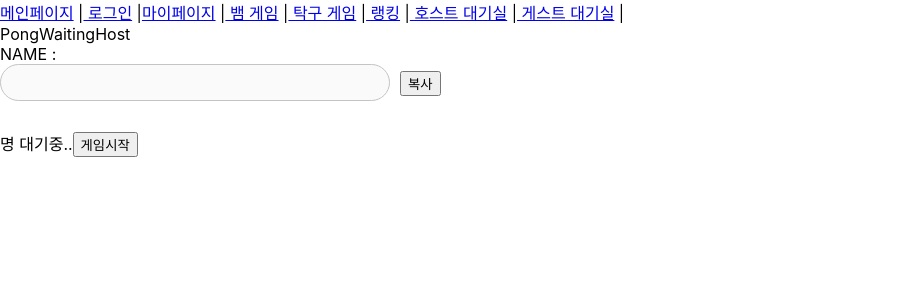
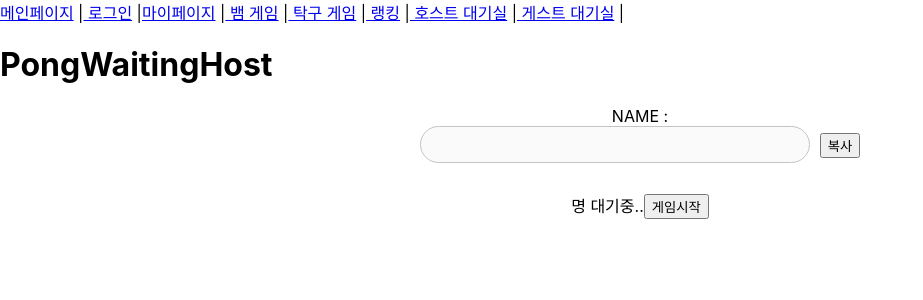
Before and after one commit to juyeon0815/GGAME, a React (Create React App) app in the folder frontend/: page /pongwaiting/host in a window 1280 px wide. Shown: the top 300 px of the page, without its empty margins (0-923 px from the left). Built offline with nearby package versions, Linux system fonts and the light colour scheme; no server answers.

Commit message:
Docs: 대기실 글씨 가운데 정렬

```diff
--- a/frontend/src/Games/Pong/PongWaitingHost.js
+++ b/frontend/src/Games/Pong/PongWaitingHost.js
@@ -37,12 +37,17 @@ const PongWaitingHost = (props) =>{
     marginRight: '10px',
     width: '30%'
   }
+
+  const center = {
+    textAlign : 'center'
+  }
   return(
     <div>
-      <div>PongWaitingHost</div>
+      <h1>PongWaitingHost</h1>
 
-      <div>
+        <div style={center}>
         <div>NAME : {nickName}</div>
+        {/* 여기에 pingpon게임이랑 webcam 컴포넌트 추가!!!! */}
         <div>
           <input
               type="text"
@@ -55,6 +60,7 @@ const PongWaitingHost = (props) =>{
           />
           <button onClick={() => navigator.clipboard.writeText(enterCode.current.value)}>복사</button>
         </div>
+
         <div>{currentUser}명 대기중..
           <button onClick={gameStart}>게임시작</button>
         </div>
```
Lines whose indentation alone changed are shown as unchanged.
